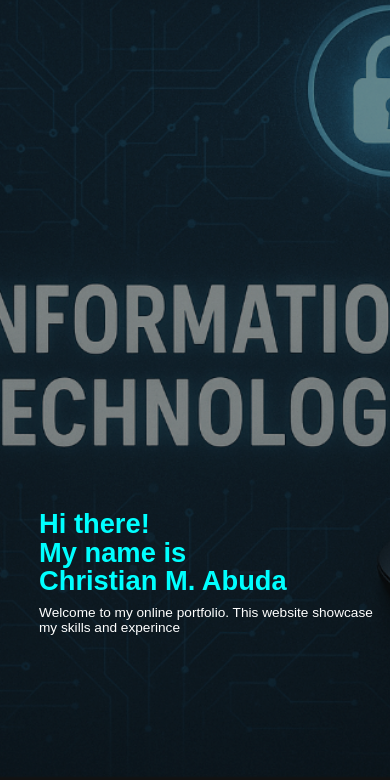
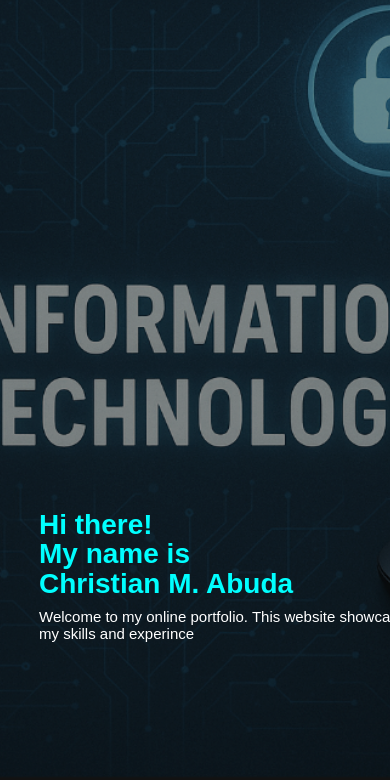
Before and after one commit to ChanKishiannn/MyPortfolio, a plain HTML site: page index.html in a window 390 px wide. Shown: the part 64-844 px from the top of the page. Drawn offline with Linux system fonts and the light colour scheme; a script that the page names is missing.

Commit message:
Update style.css

```diff
--- a/style.css
+++ b/style.css
@@ -112,10 +112,10 @@ body{
     top: 30vh;
     text-align: left;           /* keep text left aligned */
     max-width: 92%;
-    padding: 0 200px;
+    padding: 0 185px;
   }
   .homepage-greating{ font-size: clamp(22px, 7vw, 36px); }
-  .homepage-content{ font-size: clamp(13px, 3.5vw, 18px); }
+  .homepage-content{ font-size: clamp(15px, 3.5vw, 18px); }
 }
 
 /* make hero slightly shorter on very small screens so text fits */
@@ -265,7 +265,7 @@ body{
 @media (max-width: 480px){
   .navbar{ padding: 10px 12px; gap: 8px; }
   .content-container{ top: 68vh; left: 10%; transform: translateX(-50%); }
-  .homepage-greating{ font-size: clamp(24px, 7vw, 28px); }
+  .homepage-greating{ font-size: clamp(24px, 10vw, 28px); }
   .profile-picture{ width: min(240px, 60vw); }
   .technical-skills-item-box{ min-height: 180px; padding: 0.8rem; }
   .project-image{ height:150px; }
```
